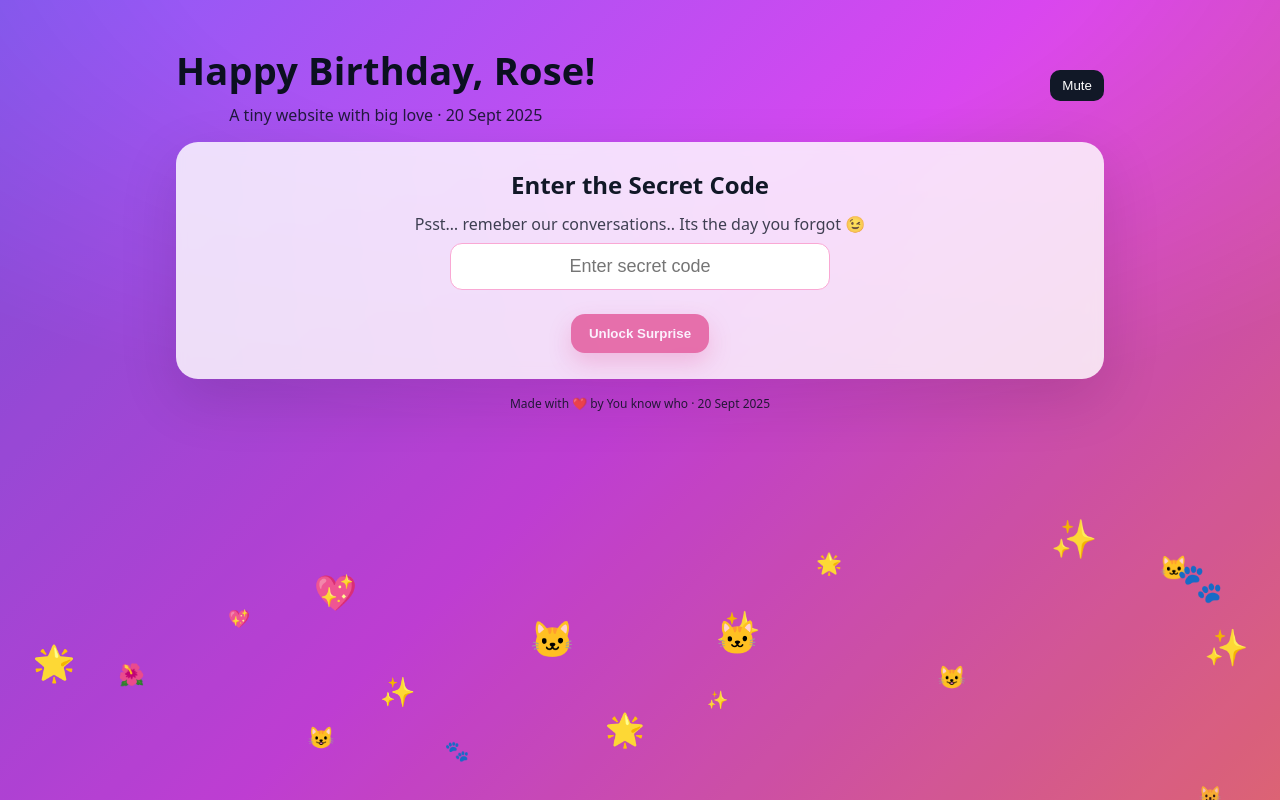
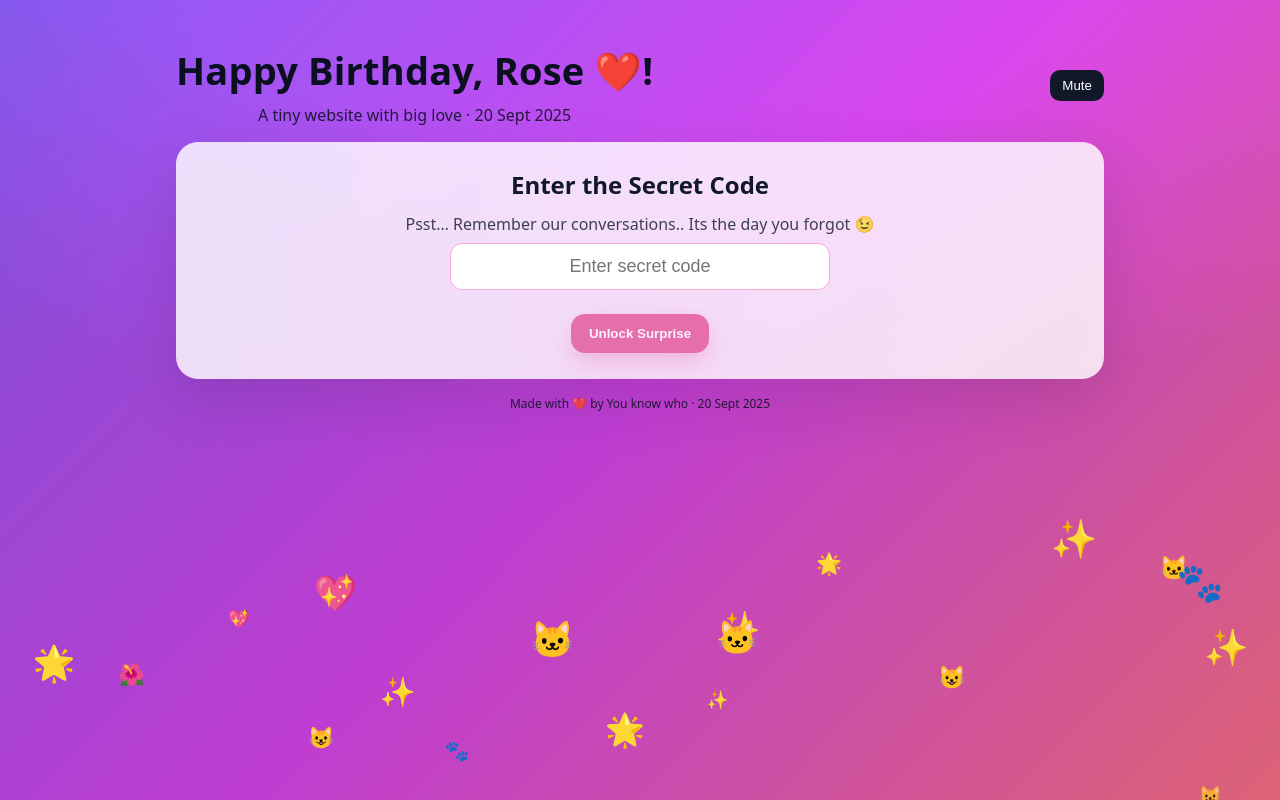
Before and after one commit to stevesworkzone-eng/HappyBirthday, a plain HTML site: page index.html in a window 1280 px wide. Drawn offline with Linux system fonts and the light colour scheme.

Commit message:
Update index.html

```diff
--- a/index.html
+++ b/index.html
@@ -95,7 +95,7 @@
 
     <section id="step-login" class="card center">
       <h2>Enter the Secret Code</h2>
-      <div style="opacity:.8;margin-bottom:8px">Psst… remeber our conversations.. Its the day you forgot 😉</div>
+      <div style="opacity:.8;margin-bottom:8px">Psst… Remember our conversations.. Its the day you forgot 😉</div>
       <input id="codeInput" type="text" placeholder="Enter secret code" />
       <div class="spacer"></div>
       <button id="unlockBtn" class="btn" disabled>Unlock Surprise</button>
@@ -157,11 +157,11 @@
 <script>
 const CONFIG = {
   secretCode:"25062025",
-  herName:"Rose",
+  herName:"Rose ❤️",
   yourName:"You know who",
   dateLabel:"20 Sept 2025",
   letterTitle:"A Little Love Letter 💌",
-  letterBody:`Happy Birthday, my love! On this special day, I just want to remind you how much light you bring into my life. I adore your smile, your kindness, and the way you make ordinary moments feel magical. Here’s a small treasure trail of surprises, made just for you. I hope it makes you smile as much as you make me smile every day.
+  letterBody:`Happy Birthday, my love! On this special day, I just want to remind you how much light you bring into my life. I adore your smile, your kindness, your moodiness and the way you make ordinary moments feel magical. Here’s a small treasure trail of surprises, made just for you. I hope it makes you smile as much as you make me smile every day.
 
 Forever yours,`,
   // CHANGED to relative paths
```
